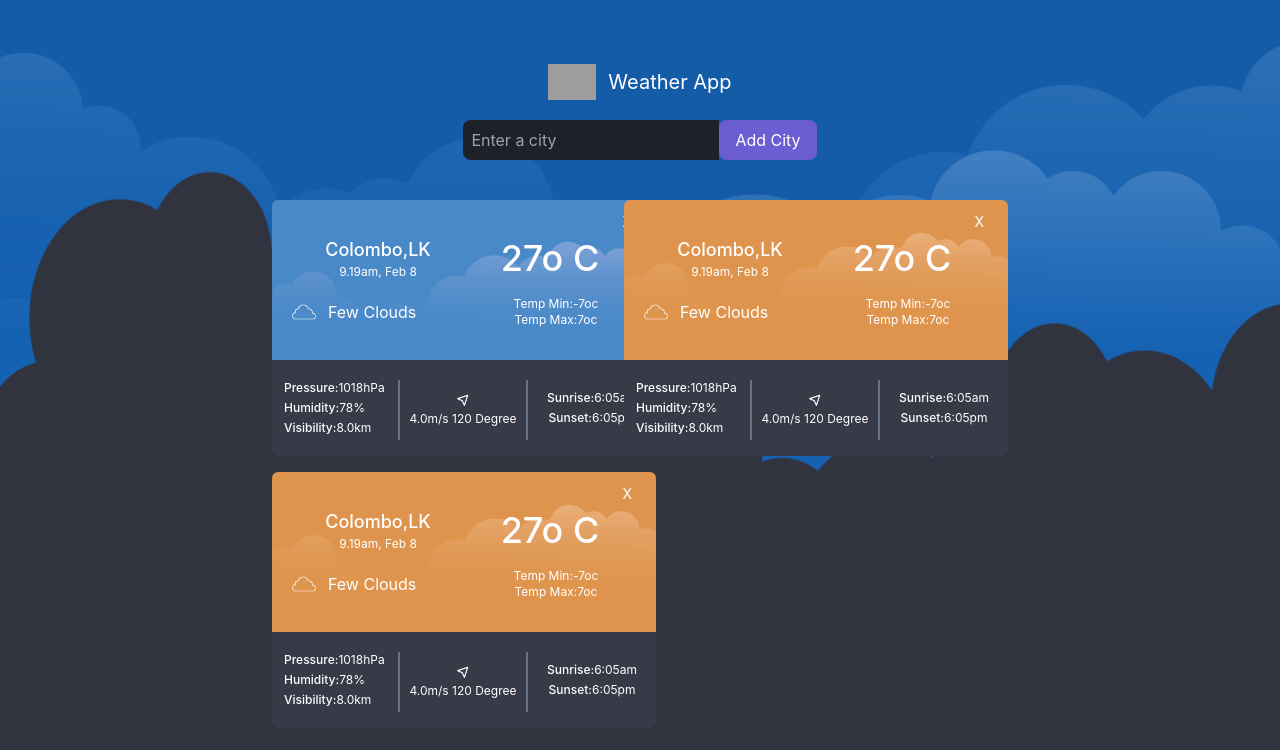
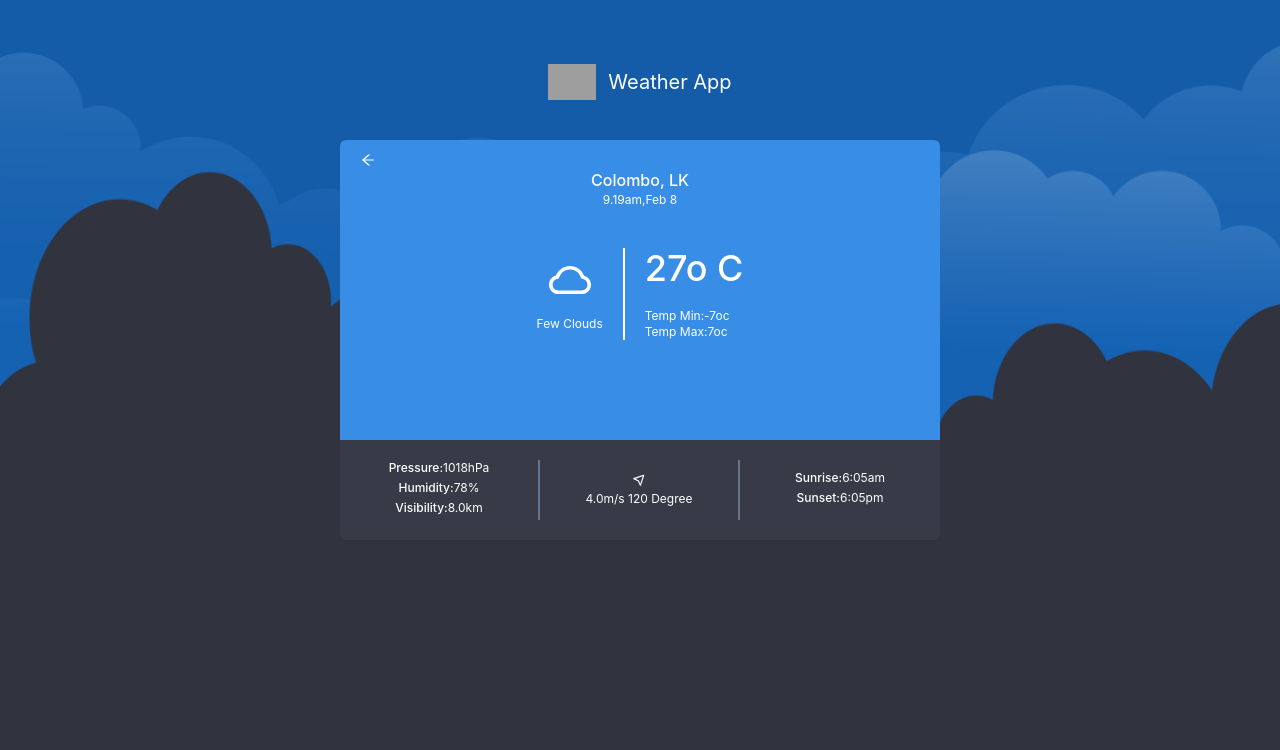
Before and after one commit to Thanisthani/weather_app, a React (Create React App) app: page / in a window 1280 px wide. Shown: the top 750 px of the page. Built offline with nearby package versions, Linux system fonts and the light colour scheme; grey boxes are pictures that could not be loaded.

Commit message:
Bulid detail card

```diff
--- a/src/App.js
+++ b/src/App.js
@@ -1,10 +1,12 @@
 import './App.css';
 import Dashboard from './pages/Dashboard';
+import Detail from './pages/Detail';
 
 function App() {
   return (
     <div className="App">
-   <Dashboard />
+      {/* <Dashboard /> */}
+      <Detail />
     </div>
   );
 }
--- a/src/components/CityCard.jsx
+++ b/src/components/Dashboard/CityCard.jsx
@@ -1,5 +1,5 @@
 import React from 'react'
-import cloud from '../assets/cloud2.png'
+import cloud from '../../assets/cloud2.png'
 import { BiNavigation} from "react-icons/bi";
 
 function CityCard() {
--- /dev/null
+++ b/src/components/Detail/DetailCard.jsx
@@ -0,0 +1,77 @@
+import React from 'react'
+import { AiOutlineArrowLeft, AiOutlineCloud } from "react-icons/ai";
+import { BiNavigation} from "react-icons/bi";
+
+
+
+function DetailCard() {
+  return (
+      <div className='flex flex-col items-center mt-10'>
+          <div className='bg-[#388ee7] w-[600px] h-[300px] rounded-t-md pt-3 px-5 sm:w-[340px] sm:h-[200px]'>
+              <AiOutlineArrowLeft className='text-white'/>
+              <div>
+                  <h1 className='text-white font-medium'>Colombo, LK</h1>
+                  <h2 className='text-white text-xs '>9.19am,Feb 8</h2>
+              </div>
+
+              <div className='flex  justify-center pt-10'>
+                  <div className='flex flex-col justify-center items-center pr-5 border-solid border-r-2 border-white'>
+                  <AiOutlineCloud className='text-white text-5xl '/>
+                  <h2 className='text-white text-xs pt-3 '>Few Clouds </h2>
+                  </div>
+
+                  <div className='pl-5 flex flex-col items-start'>
+                      <div className='text-white font-medium text-4xl pb-5'>27o C</div>
+                      <div className='text-white  text-xs'>Temp Min:-7oc</div>
+                      <div className='text-white  text-xs'>Temp Max:7oc</div>
+                  </div>
+
+              </div>
+
+          </div>
+                 {/* bottom */}
+
+                 <div className='bg-[#383b47] w-[600px] h-[100px] rounded-b-md grid grid-cols-3 sm:w-[340px]'>
+                  {/* start */}
+                  <div className='border-solid border-r-2 border-slate-500 flex justify-center items-center flex-col  my-5' >
+                      <div className='flex flex-row  pb-1'>
+                          <div className='text-white text-xs font-medium'>Pressure: </div>
+                          <div className='text-white text-xs '>1018hPa</div>
+                      </div>
+                      <div className='flex flex-row pb-1'>
+                          <div className='text-white text-xs font-medium'>Humidity: </div>
+                          <div className='text-white text-xs '>78%</div>
+                      </div>
+                      <div className='flex flex-row pb-1'>
+                          <div className='text-white text-xs font-medium'>Visibility: </div>
+                          <div className='text-white text-xs '>8.0km</div>
+                      </div>
+
+                  </div>
+
+                  {/* center */}
+                  <div className='border-solid border-r-2 flex justify-center flex-col items-center border-slate-500 my-5' >
+                      <BiNavigation className="text-lg text-white pb-1" />
+                      <div className='text-white text-xs '>4.0m/s 120 Degree</div>
+                  </div>
+
+                  {/* end */}
+
+                  <div className=' my-3 flex flex-col justify-center items-center' >
+                      <div className='flex flex-row  pb-1'>
+                          <div className='text-white text-xs font-medium'>Sunrise: </div>
+                          <div className='text-white text-xs '>6:05am</div>
+                      </div>
+                      <div className='flex flex-row pb-1'>
+                          <div className='text-white text-xs font-medium'>Sunset: </div>
+                          <div className='text-white text-xs '>6:05pm</div>
+                      </div>
+
+                  </div>
+
+                  </div>
+    </div>
+  )
+}
+
+export default DetailCard
--- /dev/null
+++ b/src/components/Detail/Header.jsx
@@ -0,0 +1,12 @@
+import React from 'react'
+
+function Header() {
+  return (
+    <div className='flex justify-center items-center pt-16'>
+    <img src="https://i.pinimg.com/originals/4b/8f/a9/4b8fa90b8cabcd4a0ec4f82122913da1.png" className='w-12' alt='logo' />
+    <h2 className='text-white pl-3 text-xl '>Weather App</h2>
+      </div>
+  )
+}
+
+export default Header
--- a/src/pages/Dashboard.jsx
+++ b/src/pages/Dashboard.jsx
@@ -1,5 +1,5 @@
 import React from 'react'
-import CityCard from '../components/CityCard'
+import CityCard from '../components/Dashboard/CityCard'
 import Header from '../components/Dashboard/Header'
 
 function Dashboard() {
--- /dev/null
+++ b/src/pages/Detail.jsx
@@ -0,0 +1,17 @@
+import React from 'react'
+import DetailCard from '../components/Detail/DetailCard'
+import Header from '../components/Detail/Header'
+
+function Detail() {
+  return (
+
+      <div className='bg-cloud-bg  bg-cover bg-center min-h-screen xs:w-screen '>
+      <Header />
+      <DetailCard />
+      </div>
+
+
+  )
+}
+
+export default Detail
```
Also changed, not shown: src/components/Detail/Footer.jsx (added).
